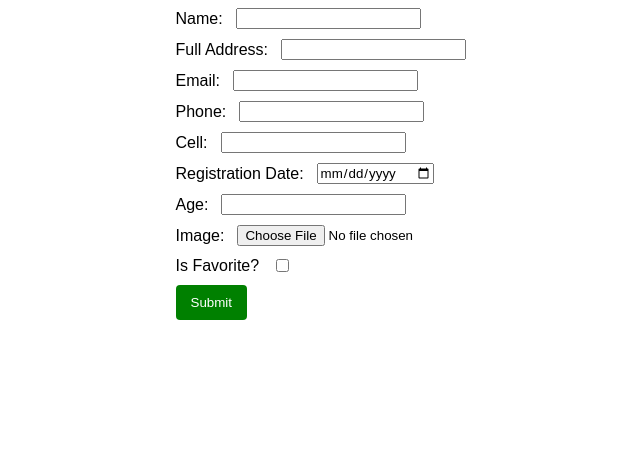
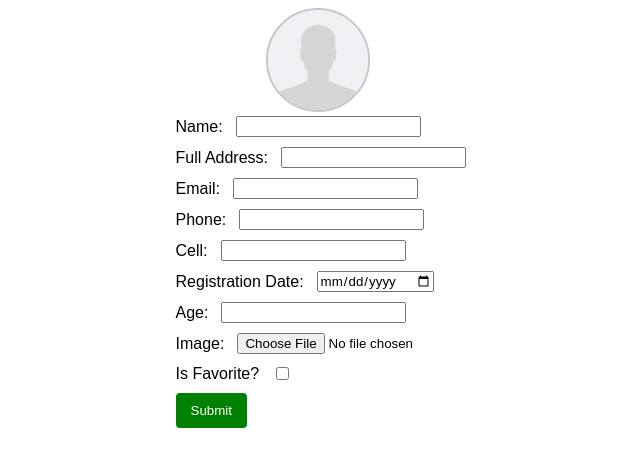
Before and after one commit to orBruhim/contacts-or-bruchim, an Angular app: page /add in a window 1280 px wide. Shown: the top 466 px of the page, without its empty margins (322-962 px from the left). Built offline with nearby package versions, Linux system fonts and the light colour scheme; data requests are answered from the project's data file.

Commit message:
add img to edit-add contact component

```diff
--- a/src/app/contact-details/contact-details.component.html
+++ b/src/app/contact-details/contact-details.component.html
@@ -2,14 +2,11 @@
     <img  *ngIf="contact && contact.isFavorite"x src="assets/icons/star-icon.png" style="width: 30px; height: 30px"/>
     <img src="assets/icons/delete-icon.png" style="width: 27px; height: 27px" (click)="deleteContact()"/>
     <img src="assets/icons/edit-icon.png" style="width: 30px; height: 30px" (click)="navigateToEdit()"/>
-
 </div>
 
 <div *ngIf="contact"
      class="contact-wrapper">
-    <div class="img-wrapper">
-        <img  [src]="contact.image"/>
-    </div>
+        <img class="img-wrapper" [src]="contact.image"/>
     <div class="detail-wrapper">
         <span class="name"> {{contact.name | titleCase}}</span>
         <span class="address"> {{contact.full_address | titleCase}}</span>
--- a/src/app/contact-details/contact-details.component.scss
+++ b/src/app/contact-details/contact-details.component.scss
@@ -12,7 +12,7 @@
   flex-direction: column;
   margin: 20px;
 
-  img {
+  .img-wrapper {
     border-radius: 50%;
     height: 160px;
     width: 160px;
--- a/src/app/edit-add-contact/edit-add-contact.component.html
+++ b/src/app/edit-add-contact/edit-add-contact.component.html
@@ -1,3 +1,7 @@
+<div>
+    <img class="img-wrapper" [src]="editContact ? editContact.image : 'assets/images/anonymous.png'" />
+</div>
+
 <div class="contact-form">
     <form *ngIf="contactForm" [formGroup]="contactForm" (ngSubmit)="onSubmit()">
         <div class="form-group">
--- a/src/app/edit-add-contact/edit-add-contact.component.scss
+++ b/src/app/edit-add-contact/edit-add-contact.component.scss
@@ -1,3 +1,17 @@
+:host {
+  display: flex;
+  flex-direction: column;
+  justify-content: center;
+  align-items: center;
+}
+
+.img-wrapper {
+  border-radius: 50%;
+  height: 100px;
+  width: 100px;
+  border: 2px solid #80808075;
+}
+
 .contact-form {
   display: flex;
   align-items: center;
--- a/src/app/edit-add-contact/edit-add-contact.component.ts
+++ b/src/app/edit-add-contact/edit-add-contact.component.ts
@@ -55,23 +55,30 @@ export class EditAddContactComponent implements OnInit, OnDestroy{
     if (file) {
       // this.contactForm.patchValue({ image: file.name });
     }
+
   }
 
   onSubmit(): void {
     if (this.contactForm.valid) {
       this.isFormValid= true;
+      this.saveContactAndRedirect();
+
+    } else {
+      this.isFormValid= false;
+    }
+  }
+
+  private saveContactAndRedirect() :void {
     const newContact = {
       ...this.editContact,
       ...this.contactForm.value
     }
+
     this.editContact ? this.contactsService.updateContact(newContact).subscribe(() => {
       this.router.navigate(['contacts', this.editContact?.id])
     }) : this.contactsService.addContact(this.contactForm.value).subscribe(() => {
       this.router.navigate(['contacts'])
     });
-    } else {
-      this.isFormValid= false;
-    }
   }
 
   ngOnDestroy(): void {
```
Also changed, not shown: src/assets/images/anonymous.png (added). Lines whose indentation alone changed are shown as unchanged.
